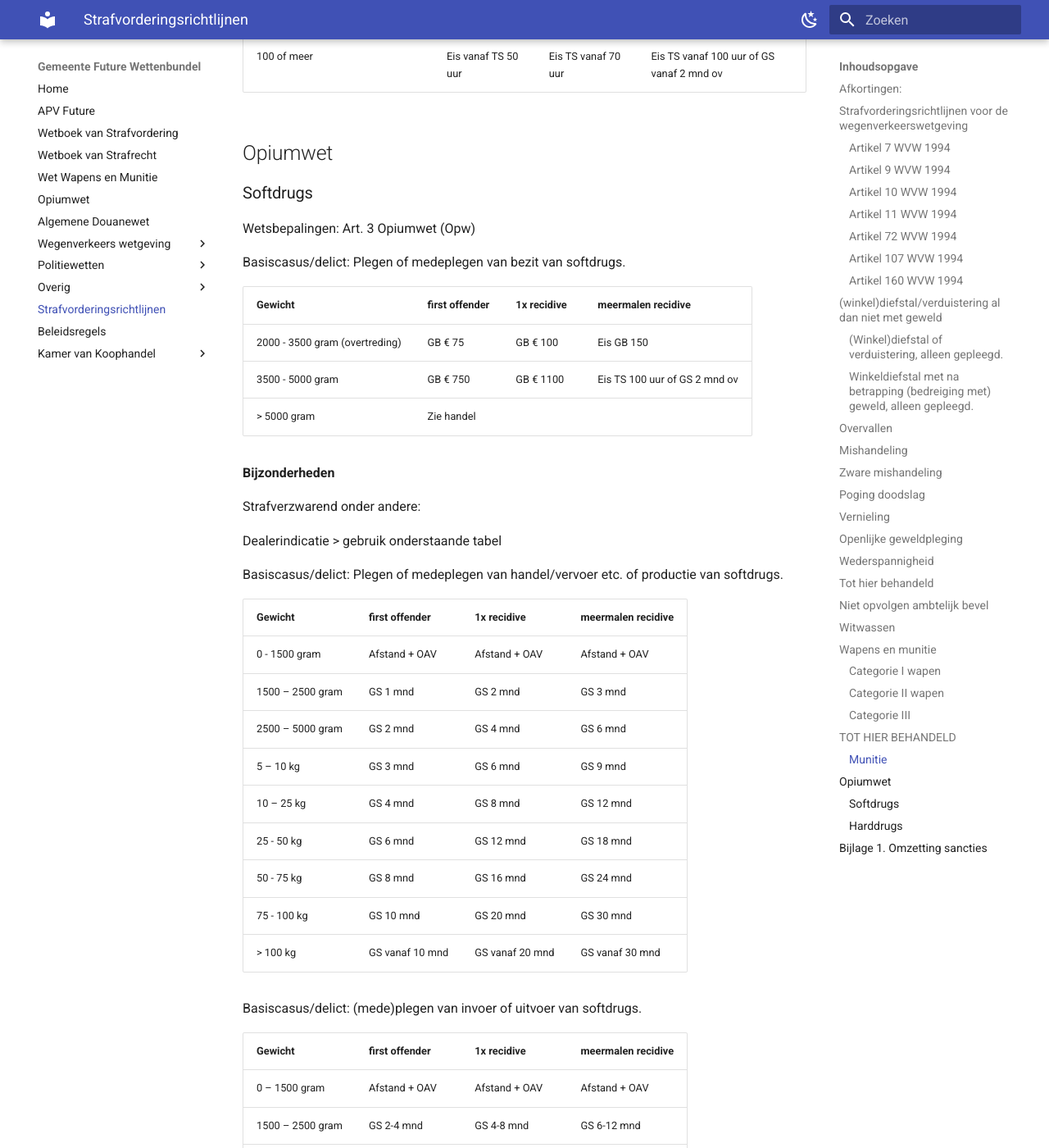
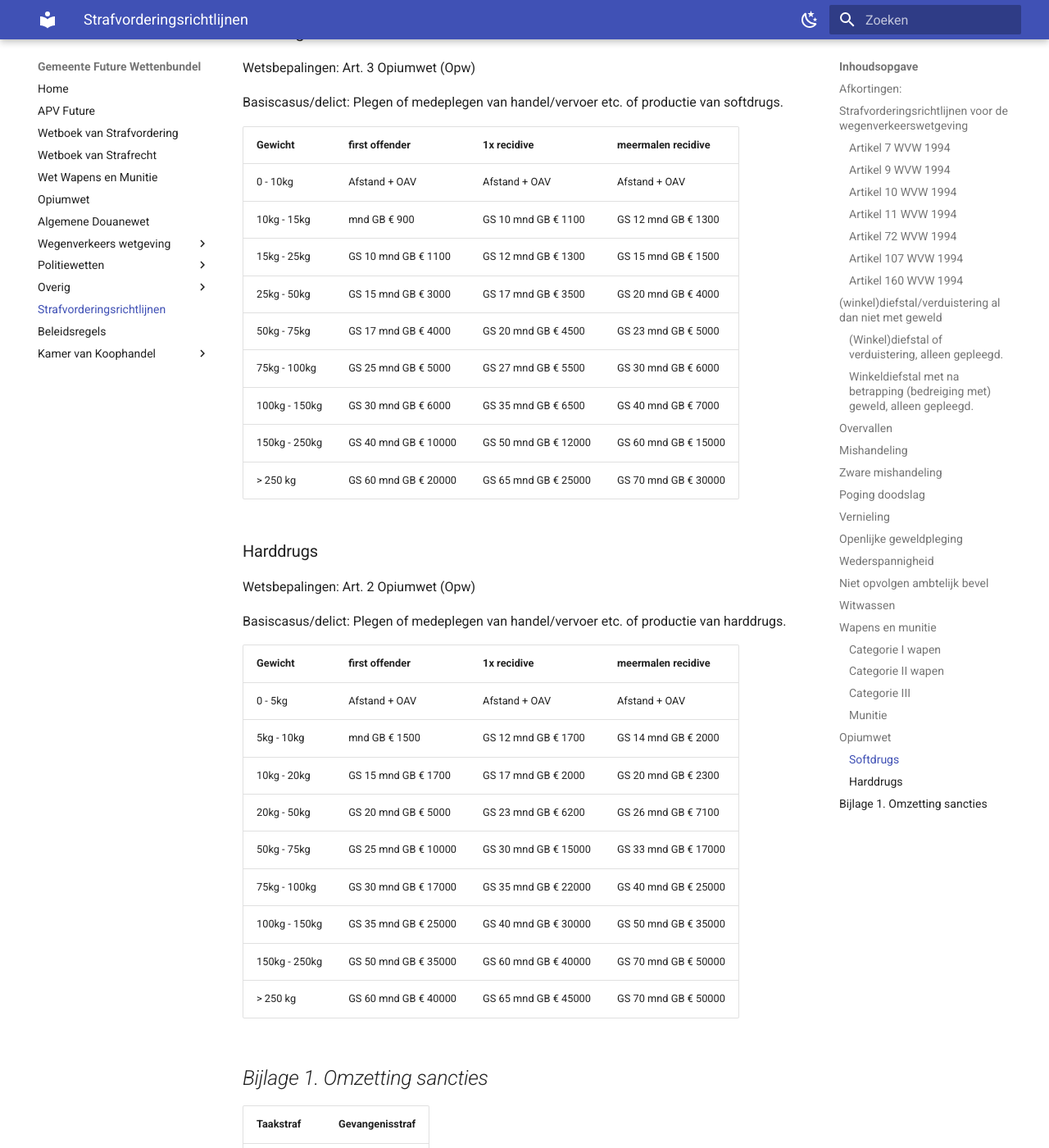
Before and after one commit to EnriqueFernandez20/FutureRP-Wettenbundel, an MkDocs documentation site: the page built from docs/strafvorderingsrichtlijnen.md, in a window 1280 px wide and 1400 px high, scrolled down 14186 px. Shown: the whole window at 82% size. Built offline with MkDocs 1.6.1 and Material for MkDocs 9.7.7, drawn with Linux system fonts in a browser that asks for light colours; some of the changed text lies outside the part shown.

Commit message:
Update strafvorderingsrichtlijnen.md

```diff
--- a/docs/strafvorderingsrichtlijnen.md
+++ b/docs/strafvorderingsrichtlijnen.md
@@ -290,10 +290,6 @@
 | Idem, licht letsel                                                                               | GB € 1700      | GS 10 mnd   | GS 30 mnd                    |
 | Idem, zwaarder letsel                                                                            | GB € 2200      | GS 15 mnd   | GS 35 mnd                    |
 
-
-Tot hier behandeld
-------------------
-
 ## Niet opvolgen ambtelijk bevel
 
 Wetsbepalingen: art. 184 Wetboek van Strafrecht (WvSr)
@@ -382,23 +378,20 @@
 | III.2 (vuur)wapen dat niet onder II valt    | GS 40  mnd GB € 25000  | GS 50  mnd GB € 30000  | GS 55  mnd GB € 35000  |
 | III.3 Explosieven                           | GS 70  mnd GB € 40000  | GS 80  mnd GB € 45000  | GS 90  mnd GB € 50000  |
 
-TOT HIER BEHANDELD
------------------
-
 
 ### Munitie
 
 Basiscasus/delict: Munitie voorhanden hebben of overdragen, alleen gepleegd.
 
-| Scherpe munitie, aantal kogel- of hagelpatronen | first offender      | 1x recidive         | meermalen redicive                        |
-| ----------------------------------------------- | ------------------- | ------------------- | ----------------------------------------- |
-| 1-4                                             | GB € 150            | GB € 225            | Eis TS 24 uur of GS 1 mnd ov              |
-| 5-10                                            | GB € 225            | GB € 325            | Eis TS 36 uur of GS 1 mnd ov              |
-| 11-15                                           | GB € 300            | GB € 450            | Eis TS 48 uur of GS 1 mnd ov              |
-| 16-20                                           | GB € 350            | GB € 500            | Eis TS 50 uur of GS 1 mnd ov              |
-| 20-49                                           | GB vanaf € 350      | GB vanaf € 500      | Eis TS vanaf 50 uur of GS vanaf 1 mnd ov  |
-| 50-99                                           | Eis GB € 1000       | TS 100 uur          | Eis TS 120 uur of GS 2 mnd ov             |
-| 100 of meer                                     | Eis vanaf TS 50 uur | Eis TS vanaf 70 uur | Eis TS vanaf 100 uur of GS vanaf 2 mnd ov |
+| Scherpe munitie, aantal kogel- of hagelpatronen | first offender      | 1x recidive         | meermalen redicive    |
+| ----------------------------------------------- | ------------------- | ------------------- | --------------------- |
+| 1-4                                             | GB € 150            | GB € 225            | GB € 250              |
+| 5-10                                            | GB € 225            | GB € 325            | GB € 350              |
+| 11-15                                           | GB € 300            | GB € 450            | GB € 550              |
+| 16-20                                           | GB € 400            | GB € 500            | GB € 600              |
+| 20-49                                           | GB € 1000           | GB € 1500           | GB € 2000             |
+| 50-99                                           | GB € 1500           | GB € 2000           | GB € 2500             |
+| 100 of meer                                     | GB € 2000           | GB € 2500           | GB € 3000             |
 
 ## Opiumwet
 
@@ -406,94 +399,44 @@
 
 Wetsbepalingen: Art. 3 Opiumwet (Opw)
 
-Basiscasus/delict: Plegen of medeplegen van bezit van softdrugs.
-
-| Gewicht                        | first offender | 1x recidive | meermalen recidive            |
-| ------------------------------ | -------------- | ----------- | ----------------------------- |
-| 2000 - 3500 gram (overtreding) | GB € 75        | GB € 100    | Eis GB 150                    |
-| 3500 - 5000 gram               | GB € 750       | GB € 1100   | Eis TS 100 uur of GS 2 mnd ov |
-| > 5000 gram                    | Zie handel     |             |                               |
-
-**Bijzonderheden**
-
-Strafverzwarend onder andere:
-
-Dealerindicatie > gebruik onderstaande tabel
-
 Basiscasus/delict: Plegen of medeplegen van handel/vervoer etc. of productie van softdrugs.
 
-| Gewicht          | first offender  | 1x recidive     | meermalen recidive |
-| ---------------- | --------------- | --------------- | ------------------ |
-| 0 - 1500 gram    | Afstand + OAV   | Afstand + OAV   | Afstand + OAV      |
-| 1500 – 2500 gram | GS 1 mnd        | GS 2 mnd        | GS 3 mnd           |
-| 2500 – 5000 gram | GS 2 mnd        | GS 4 mnd        | GS 6 mnd           |
-| 5 – 10 kg        | GS 3 mnd        | GS 6 mnd        | GS 9 mnd           |
-| 10 – 25 kg       | GS 4 mnd        | GS 8 mnd        | GS 12 mnd          |
-| 25 - 50 kg       | GS 6 mnd        | GS 12 mnd       | GS 18 mnd          |
-| 50 - 75 kg       | GS 8 mnd        | GS 16 mnd       | GS 24 mnd          |
-| 75 - 100 kg      | GS 10 mnd       | GS 20 mnd       | GS 30 mnd          |
-| > 100 kg         | GS vanaf 10 mnd | GS vanaf 20 mnd | GS vanaf 30 mnd    |
-
-Basiscasus/delict: (mede)plegen van invoer of uitvoer van softdrugs.
-
-| Gewicht          | first offender  | 1x recidive     | meermalen recidive |
-| ---------------- | --------------- | --------------- | ------------------ |
-| 0 – 1500 gram    | Afstand + OAV   | Afstand + OAV   | Afstand + OAV      |
-| 1500 – 2500 gram | GS 2-4 mnd      | GS 4-8 mnd      | GS 6-12 mnd        |
-| 2500 – 5000 gram | GS 5-7 mnd      | GS 10-14 mnd    | GS 15-21 mnd       |
-| 5 – 10 kg        | GS 7-9 mnd      | GS 14-18 mnd    | GS 21-27 mnd       |
-| 10 – 25 kg       | GS 9-12 mnd     | GS 18-24 mnd    | GS 27-36 mnd       |
-| 25 - 50 kg       | GS 12-14 mnd    | GS 24-28 mnd    | GS 36-42 mnd       |
-| 50 - 100 kg      | GS 14-16 mnd    | GS 28-32 mnd    | GS 42-48 mnd       |
-| > 100 kg         | GS vanaf 16 mnd | GS vanaf 32 mnd | GS vanaf 48 mnd    |
+| Gewicht          | first offender       | 1x recidive          | meermalen recidive   |
+| ---------------- | -------------------- | -------------------- | -------------------- |
+| 0 - 10kg         | Afstand + OAV        | Afstand + OAV        | Afstand + OAV        |
+| 10kg - 15kg      | mnd GB € 900         | GS 10 mnd GB € 1100  | GS 12 mnd GB € 1300  |
+| 15kg - 25kg      | GS 10 mnd  GB € 1100 | GS 12 mnd GB € 1300  | GS 15 mnd GB € 1500  |
+| 25kg - 50kg      | GS 15 mnd  GB € 3000 | GS 17 mnd GB € 3500  | GS 20 mnd GB € 4000  |
+| 50kg - 75kg      | GS 17 mnd  GB € 4000 | GS 20 mnd GB € 4500  | GS 23 mnd GB € 5000  |
+| 75kg - 100kg     | GS 25 mnd  GB € 5000 | GS 27 mnd GB € 5500  | GS 30 mnd GB € 6000  |
+| 100kg - 150kg    | GS 30 mnd  GB € 6000 | GS 35 mnd GB € 6500  | GS 40 mnd GB € 7000  |
+| 150kg - 250kg    | GS 40 mnd GB € 10000 | GS 50 mnd GB € 12000 | GS 60 mnd GB € 15000 |
+| > 250 kg         | GS 60 mnd GB € 20000 | GS 65 mnd GB € 25000 | GS 70 mnd GB € 30000 |
 
 ### Harddrugs
 
 Wetsbepalingen: Art. 2 Opiumwet (Opw)
 
-Basiscasus/delict: Plegen of medeplegen van handel/vervoer etc. Van harddrugs.
+Basiscasus/delict: Plegen of medeplegen van handel/vervoer etc. of productie van harddrugs.
 
-| Gewicht              | first offender  | 1x recidive     | meermalen recidive |
-| -------------------- | --------------- | --------------- | ------------------ |
-| 500 t/m 1000 gram    | GS 7 mnd        | GS 10 mnd       | GS 28 mnd ov       |
-| 1000 t/m 1500 gram   | GS 9 mnd        | GS 13 mnd       | GS 30 mnd ov       |
-| 1500 t/m 2000 gram   | GS 12 mnd       | GS 18 mnd       | GS 32 mnd ov       |
-| 2000 t/m 3000 gram   | GS 14 mnd       | GS 21 mnd       | GS 34 mnd ov       |
-| 3000 t/m 4000 gram   | GS 17 mnd       | GS 25 mnd       | GS 36 mnd ov       |
-| 4000 t/m 5000 gram   | GS 20 mnd       | GS 30 mnd       | GS 38 mnd ov       |
-| 5000 t/m 6000 gram   | GS 23 mnd       | GS 34 mnd       | GS 40 mnd ov       |
-| 6000 t/m 7000 gram   | GS 26 mnd       | GS 39 mnd       | GS 45 mnd ov       |
-| 7000 t/m 8000 gram   | GS 29 mnd       | GS 43 mnd       | GS 50 mnd ov       |
-| 8000 t/m 9000 gram   | GS 32 mnd       | GS 48 mnd       | GS 56 mnd ov       |
-| 9000 tot 10.000 gram | GS 35 mnd       | GS 52 mnd       | GS 60 mnd ov       |
-| 10 tot 20 kg         | GS 36 mnd       | GS 54 mnd       | GS 62 mnd ov       |
-| 20 – 50 kg           | GS 42 mnd       | GS 63 mnd       | GS 72 mnd ov       |
-| > 50 kg              | GS vanaf 48 mnd | GS vanaf 72 mnd | GS vanaf 82 mnd ov |
+| Gewicht          | first offender        | 1x recidive          | meermalen recidive   |
+| ---------------- | --------------------- | -------------------- | -------------------- |
+| 0 - 5kg          | Afstand + OAV         | Afstand + OAV        | Afstand + OAV        |
+| 5kg - 10kg       | mnd GB € 1500         | GS 12 mnd GB € 1700  | GS 14 mnd GB € 2000  |
+| 10kg - 20kg      | GS 15 mnd  GB € 1700  | GS 17 mnd GB € 2000  | GS 20 mnd GB € 2300  |
+| 20kg - 50kg      | GS 20 mnd  GB € 5000  | GS 23 mnd GB € 6200  | GS 26 mnd GB € 7100  |
+| 50kg - 75kg      | GS 25 mnd  GB € 10000 | GS 30 mnd GB € 15000 | GS 33 mnd GB € 17000 |
+| 75kg - 100kg     | GS 30 mnd  GB € 17000 | GS 35 mnd GB € 22000 | GS 40 mnd GB € 25000 |
+| 100kg - 150kg    | GS 35 mnd  GB € 25000 | GS 40 mnd GB € 30000 | GS 50 mnd GB € 35000 |
+| 150kg - 250kg    | GS 50 mnd  GB € 35000 | GS 60 mnd GB € 40000 | GS 70 mnd GB € 50000 |
+| > 250 kg         | GS 60 mnd  GB € 40000 | GS 65 mnd GB € 45000 | GS 70 mnd GB € 50000 |
 
-Basiscasus/delict: (mede)plegen van invoer of uitvoer van harddrugs.
-
-| Gewicht            | first offender | recidive   |
-| ------------------ | -------------- | ---------- |
-| 500 - 1000 gram    | GS 8 mnd       | GS 12 mnd  |
-| 1000 – 1500 gram   | GS 12 mnd      | GS 18 mnd  |
-| 1500 - 2000 gram   | GS 24 mnd      | GS 36 mnd  |
-| 2000 - 3000 gram   | GS 30 mnd      | GS 45 mnd  |
-| 3000 - 4000 gram   | GS 36 mnd      | GS 54 mnd  |
-| 4000 - 5000 gram   | GS 38 mnd      | GS 57 mnd  |
-| 5000 - 6000 gram   | GS 40 mnd      | GS 60 mnd  |
-| 6000 - 7000 gram   | GS 42 mnd      | GS 63 mnd  |
-| 7000 - 8000 gram   | GS 44 mnd      | GS 66 mnd  |
-| 8000 - 9000 gram   | GS 46 mnd      | GS 69 mnd  |
-| 9000 - 10.000 gram | GS 48 mnd      | GS 72 mnd  |
-| 10 - 20 kg         | GS 54 mnd      | GS 75 mnd  |
-| 20 - 50 kg         | GS 60 mnd      | GS 90 mnd  |
-| > 50 kg            | GS 72 mnd      | GS 108 mnd |
 
 ## _Bijlage 1. Omzetting sancties_
 
 | Taakstraf     | Gevangenisstraf |
 | ------------- | --------------- |
-| 2 - 60 uur    | 1 maand         |
-| 70 - 120 uur  | 2 maanden       |
-| 126 - 180 uur | 3 maanden       |
-| 182 - 240 uur | 4 maanden       |
+| 2 - 20 uur    | 3 maand         |
+| 20 - 40 uur   | 6 maanden       |
+| 40 - 60 uur   | 8 maanden       |
+| 60 - 100 uur  | 15 maanden      |
```
